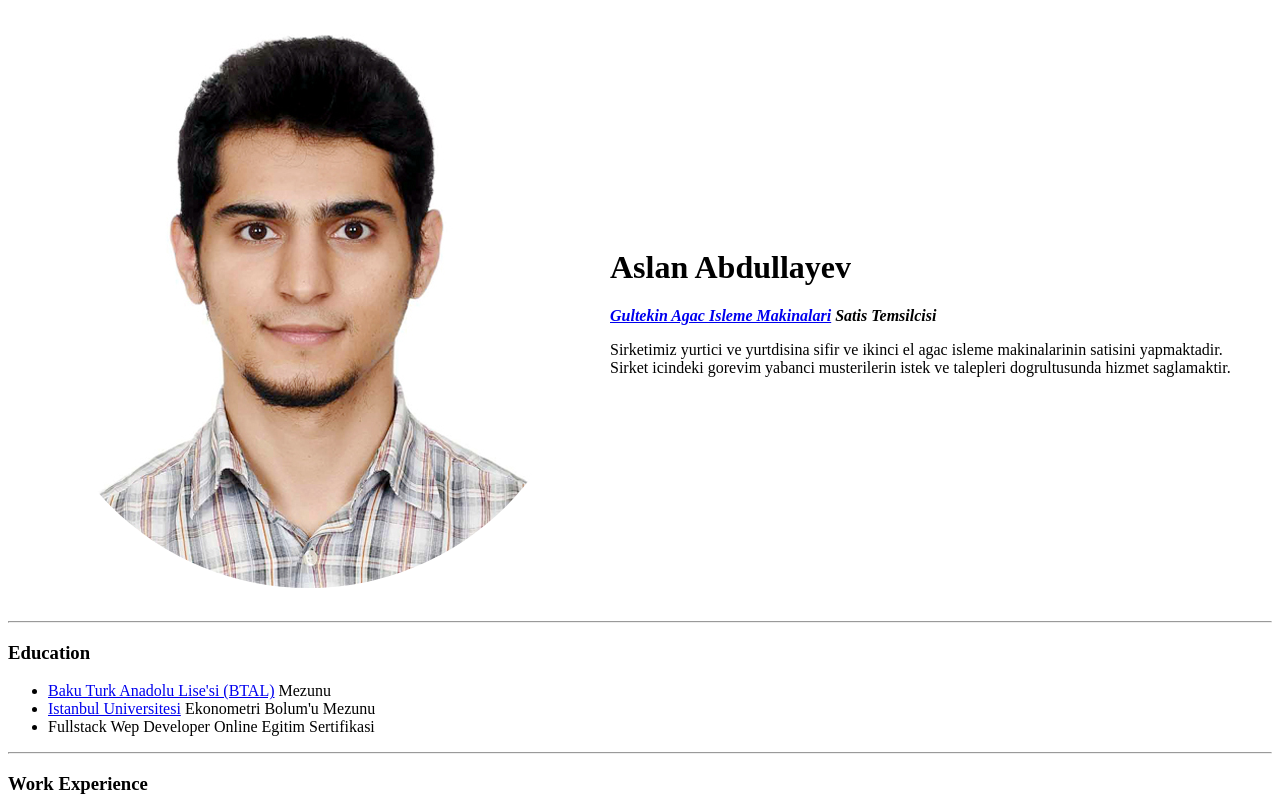
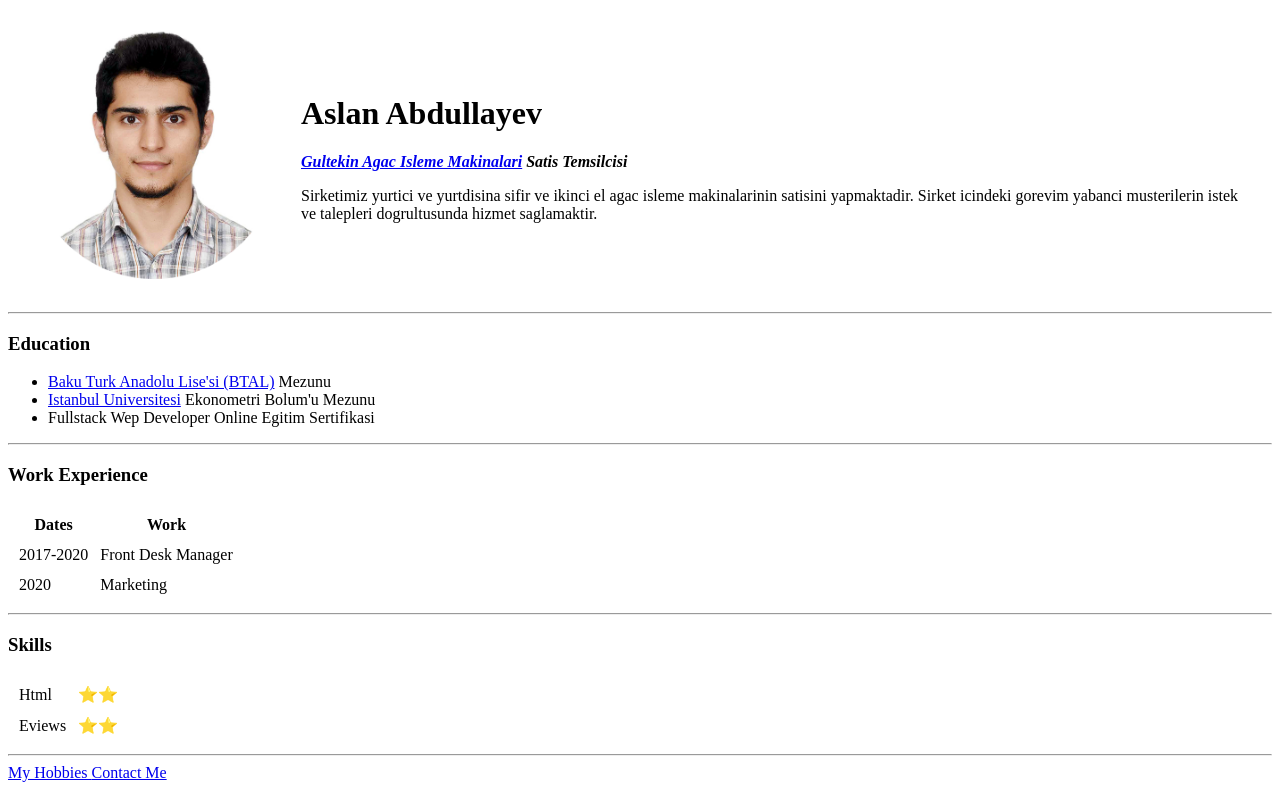
Before and after one commit to aslanabullayev94/cv, a plain HTML site: page index.html in a window 1280 px wide. Shown: the top 800 px of the page. Drawn offline with Linux system fonts and the light colour scheme.

Commit message:
Update index.html

```diff
--- a/index.html
+++ b/index.html
@@ -9,7 +9,7 @@
   <body>
     <table cellspacing="20">
       <tr>
-        <td> <img src="Images/aslan.png" alt="Aslan's Profile Picture" ></td>
+        <td> <img src="Images/aslan.png" alt="Aslan's Profile Picture"  height="250" width="250"></td>
         <td> <h1>Aslan Abdullayev</h1>
 
          <p>
```
